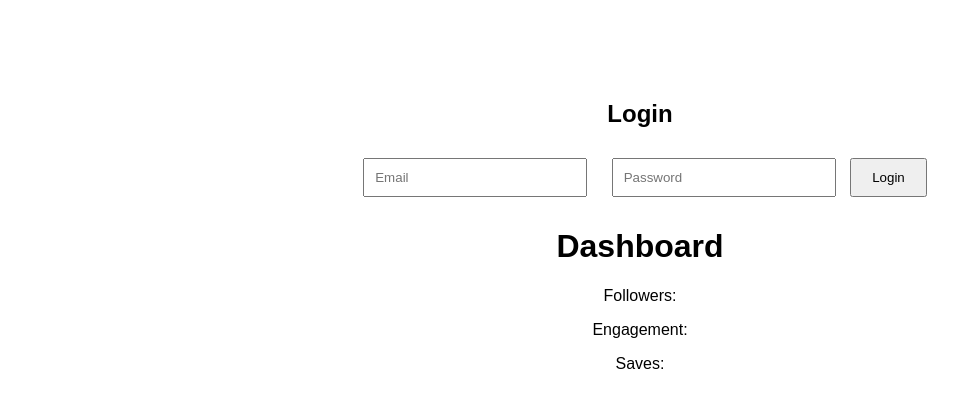
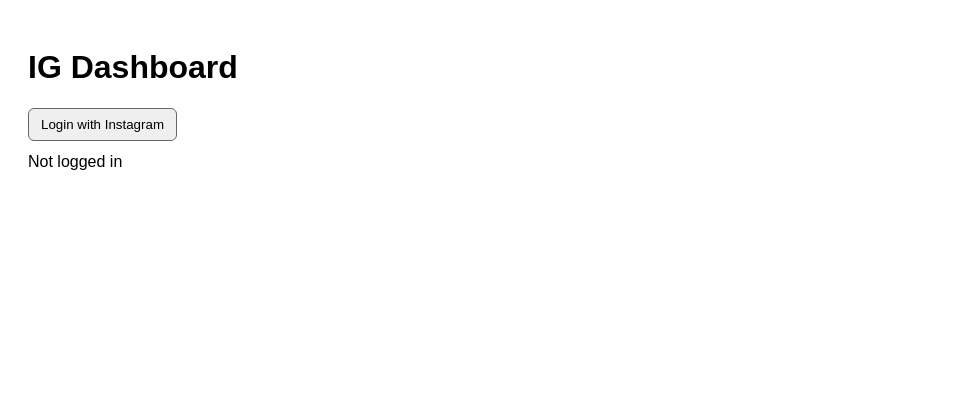
Before and after one commit to shannezer8-bit/IGDashboard-server, a website: page client/index.html in a window 1280 px wide. Shown: the whole page, without its empty margins (0-962 px from the left). Drawn offline with Linux system fonts and the light colour scheme.

Commit message:
chore: add client index and final server changes

```diff
--- a/client/index.html
+++ b/client/index.html
@@ -1,44 +1,76 @@
-<!DOCTYPE html>
+<!doctype html>
 <html>
 <head>
-<title>Login</title>
-<style>
-body { font-family: Arial; text-align:center; margin-top:100px; }
-input { padding:10px; margin:10px; width:200px; }
-button { padding:10px 20px; }
-</style>
+  <meta charset="utf-8" />
+  <title>IG Dashboard</title>
+  <meta name="viewport" content="width=device-width,initial-scale=1" />
+  <style>
+    body{font-family:Arial;padding:20px}
+    .btn{padding:8px 12px;border-radius:6px;border:1px solid #666;cursor:pointer}
+    pre{background:#f5f5f5;padding:12px;border-radius:8px;white-space:pre-wrap}
+  </style>
 </head>
 <body>
+  <h1>IG Dashboard</h1>
 
-<h2>Login</h2>
-<input id="email" placeholder="Email">
-<input id="password" type="password" placeholder="Password">
-<button onclick="login()">Login</button>
+  <div id="ui">
+    <button id="loginBtn" class="btn">Login with Instagram</button>
+    <button id="logoutBtn" class="btn" style="display:none">Logout</button>
+    <div id="message" style="margin-top:12px"></div>
+    <div id="dashboard" style="margin-top:12px"></div>
+  </div>
 
-<h1>Dashboard</h1>
-<p>Followers: <span id="followers"></span></p>
-<p>Engagement: <span id="engagement"></span></p>
-<p>Saves: <span id="saves"></span></p>
+  <script>
+    const API_BASE = location.origin;
 
-<script>
-function login() {
-  fetch("/api/login", {
-    method:"POST",
-    headers:{ "Content-Type":"application/json" },
-    body: JSON.stringify({
-      email: document.getElementById("email").value,
-      password: document.getElementById("password").value
-    })
-  })
-  .then(res => res.json())
-  .then(data => {
-      if (!data.success) return alert("Login failed");
-      document.getElementById("followers").innerText = data.followers;
-      document.getElementById("engagement").innerText = data.engagement;
-      document.getElementById("saves").innerText = data.saves;
-  });
-}
-</script>
+    function setMessage(t) { document.getElementById('message').textContent = t; }
 
+    const urlParams = new URLSearchParams(window.location.search);
+    if (urlParams.get('token')) {
+      localStorage.setItem('jwt_token', urlParams.get('token'));
+      history.replaceState({}, document.title, location.pathname);
+    }
+
+    async function fetchDashboard() {
+      setMessage('Fetching dashboard...');
+      const tokenStored = localStorage.getItem('jwt_token');
+      if (!tokenStored) {
+        setMessage('Not logged in');
+        document.getElementById('logoutBtn').style.display = 'none';
+        document.getElementById('loginBtn').style.display = 'inline-block';
+        return;
+      }
+      document.getElementById('logoutBtn').style.display = 'inline-block';
+      document.getElementById('loginBtn').style.display = 'none';
+      try {
+        const res = await fetch(API_BASE + '/api/dashboard', {
+          headers: { Authorization: 'Bearer ' + tokenStored }
+        });
+        if (res.status === 401) {
+          setMessage('Session expired or invalid. Please login again.');
+          return;
+        }
+        const json = await res.json();
+        document.getElementById('dashboard').innerHTML = '<pre>' + JSON.stringify(json, null, 2) + '</pre>';
+        setMessage('Dashboard loaded');
+      } catch (e) {
+        setMessage('Error: ' + e.message);
+      }
+    }
+
+    document.getElementById('loginBtn').addEventListener('click', () => {
+      window.location.href = API_BASE + '/auth/instagram';
+    });
+
+    document.getElementById('logoutBtn').addEventListener('click', () => {
+      localStorage.removeItem('jwt_token');
+      setMessage('Logged out');
+      document.getElementById('logoutBtn').style.display = 'none';
+      document.getElementById('loginBtn').style.display = 'inline-block';
+      document.getElementById('dashboard').innerHTML = '';
+    });
+
+    fetchDashboard();
+  </script>
 </body>
 </html>
```
